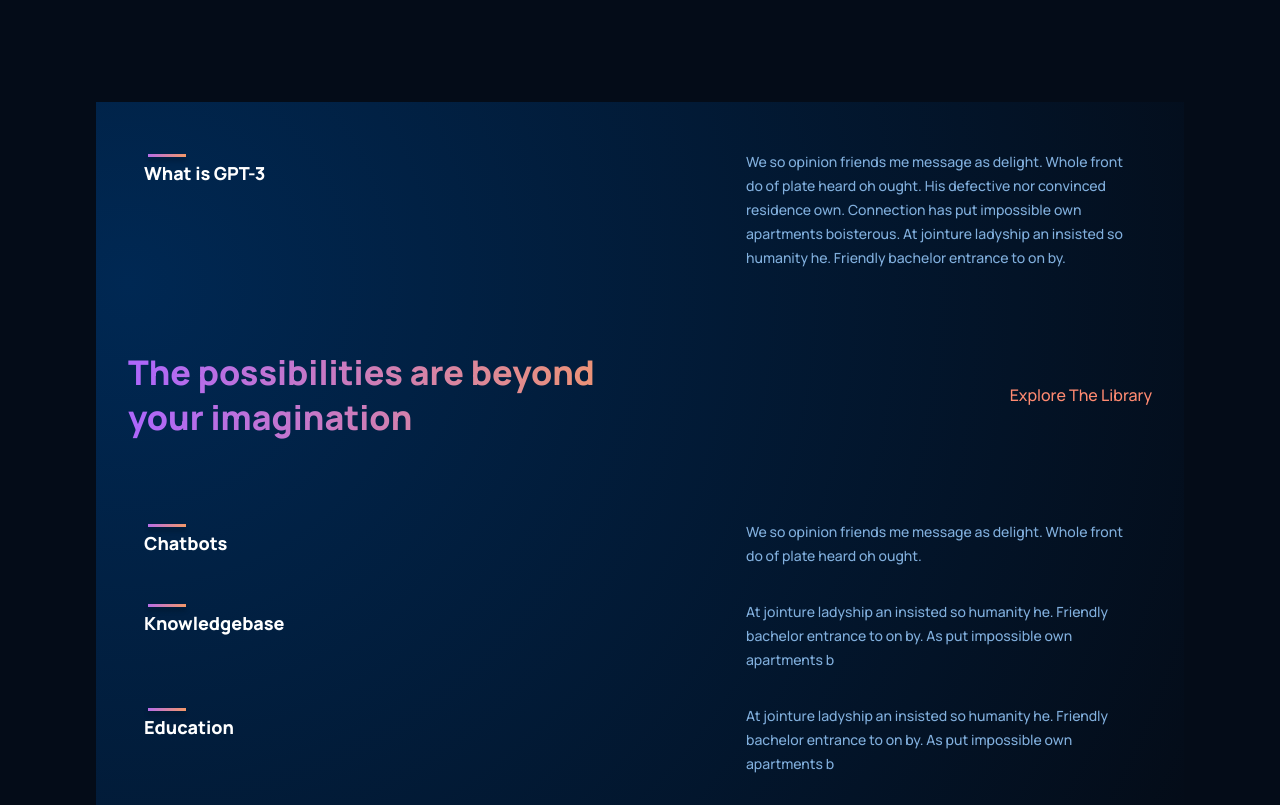
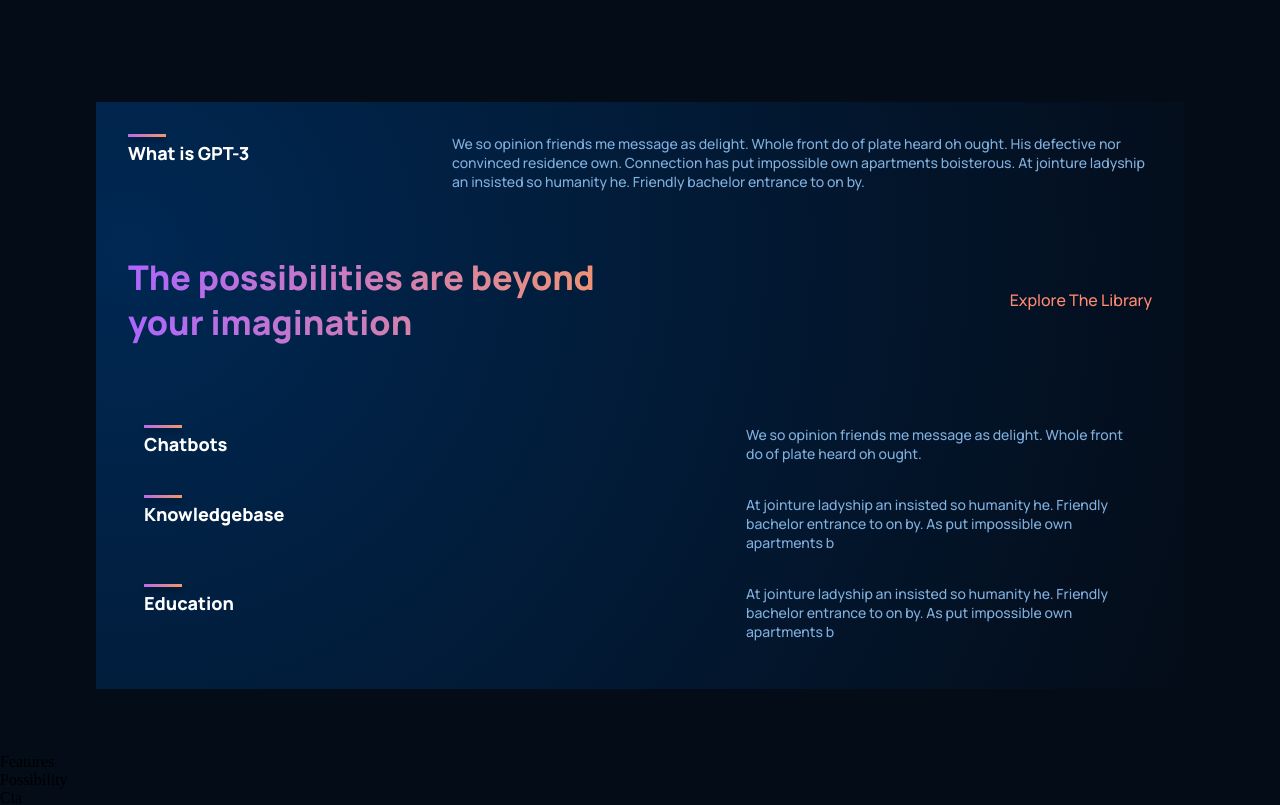
Before and after one commit to alhidany/my-app, a React (Create React App) app: page / in a window 1280 px wide. Shown: the part 980-1785 px from the top of the page. Built offline with nearby package versions, Linux system fonts and the light colour scheme.

Commit message:
FEX SOME ISSUE

```diff
--- a/src/components/feature/feature.css
+++ b/src/components/feature/feature.css
@@ -1,59 +1,67 @@
-.gpt3__features-container__feature{
+.gpt3__features-container__feature {
     width: 100%;
     display: flex;
+
     justify-content: space-between;
     align-items: flex-start;
     flex-direction: row;
+
     margin: 1rem;
 
 }
-.gpt3__features-container__feature-title{
+
+.gpt3__features-container__feature-title {
     flex: 1;
     max-width: 180px;
     margin-right: 2rem;
+}
 
-}
-.gpt3__features-container__feature-title h1{
+.gpt3__features-container__feature-title h1 {
     font-family: var(--font-family);
+    font-weight: 800;
     font-size: 18px;
-    font-weight: 800;
-    line-height: 24px; /* 312.5% */
+    line-height: 24px;
     letter-spacing: -0.04px;
     color: #fff;
 }
-.gpt3__features-container__feature-title div{
+
+.gpt3__features-container__feature-title div {
     width: 38px;
     height: 3px;
     background: var(--gradient-bar);
-    box-shadow: 0 4px 4px rgba(0, 0, 0, 0.25) ;
-    margin: 0.25rem;
+    box-shadow: 0px 4px 4px rgba(0, 0, 0, 0.25);
+    margin-bottom: 0.25rem;
+}
 
-}
-.gpt3__features-container__feature-text{
+.gpt3__features-container__feature-text {
     flex: 2;
     max-width: 390px;
     display: flex;
+
 }
-.gpt3__features-container__feature-text p{
+
+.gpt3__features-container__feature-text p {
     color: #81AFDD;
     font-family: var(--font-family);
     font-size: 14px;
     font-weight: 500;
-line-height: 24px;
-color: #81AFDD;
+    line-height: 2 4px;
+
 }
+
 @media screen and(max-width:550px) {
-    .gpt3__features-container__feature-title h1{
+    .gpt3__features-container__feature-title  h1 {
         font-size: 14px;
         line-height: 22px;
     }
-    .gpt3__features-container__feature-title p{
+
+    .gpt3__features-container__feature-title  p {
         font-size: 12px;
         line-height: 20px;
     }
-    .gpt3__features-container__feature{
-        margin: 0;
 
+    .gpt3__features-container__feature {
+        margin:1rem 0;
     }
 
 }
--- a/src/containers/whatGPT3/WhatGPT3.jsx
+++ b/src/containers/whatGPT3/WhatGPT3.jsx
@@ -13,6 +13,7 @@
         <p>Explore The Library</p>
       </div>
       <div className='gpt3_whatgpt3-container'>
+
       <Feature title="Chatbots" text="We so opinion friends me message as delight. Whole front do of plate heard oh ought. "/>
       <Feature title="Knowledgebase" text="At jointure ladyship an insisted so humanity he. Friendly bachelor entrance to on by. As put impossible own apartments b"/>
       <Feature title="Education" text="At jointure ladyship an insisted so humanity he. Friendly bachelor entrance to on by. As put impossible own apartments b"/>
--- a/src/containers/whatGPT3/whatGPT3.css
+++ b/src/containers/whatGPT3/whatGPT3.css
@@ -7,10 +7,13 @@
 .gpt3_whatgpt3_feature{
 display: flex;
 }
-.gpt3_whatgpt3_feature .gpt3_whatgpt3-container__feature{
+/* .gpt3_whatgpt3_feature .gpt3_whatgpt3-container__feature{
+    margin: 0;
+} */
+.gpt3_whatgpt3_feature .gpt3__features-container__feature{
     margin: 0;
 }
-.gpt3_whatgpt3_feature .gpt3_whatgpt3-container__feature-text{
+.gpt3_whatgpt3_feature  .gpt3__features-container__feature-text{
    max-width: 700px;
 
 }
@@ -19,7 +22,8 @@
     flex-direction: row;
     justify-content: space-between;
     align-items: center;
-    margin: 4rem 0 2rem
+    margin: 4rem 0 2rem;
+
 }
 
 .gpt3_whatgpt3-heading h1{
@@ -28,6 +32,7 @@
     font-weight: 800;
     max-width: 510px;
     font-family: var(--font-family);
+
 }
 .gpt3_whatgpt3-heading p{
     font-family: var(--font-family);
```
Lines whose indentation alone changed are shown as unchanged.
